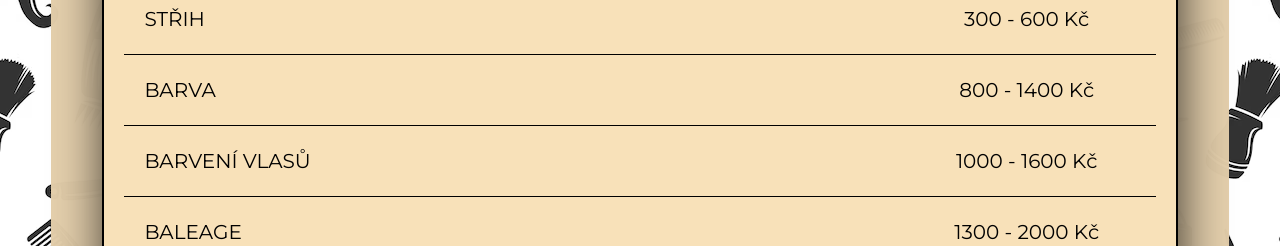
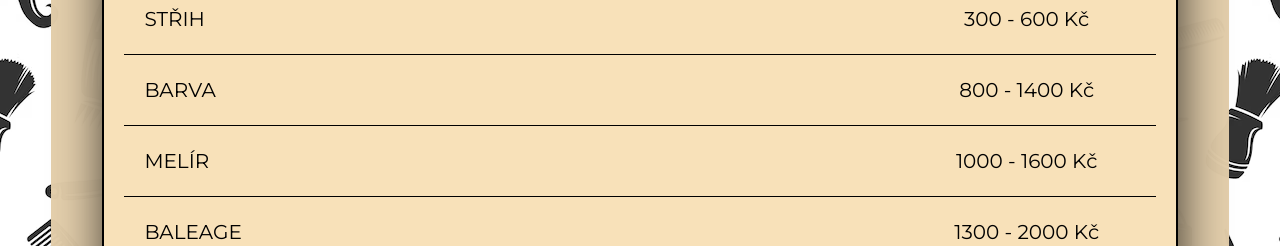
Before and after one commit to r00neey/kk-kadernictvi, a plain HTML site: page index.html in a window 1280 px wide. Shown: the part 2240-2486 px from the top of the page. Drawn offline with nearby package versions, Linux system fonts and the light colour scheme; a web font is replaced by a local one.

Commit message:
minor fix

```diff
--- a/index.html
+++ b/index.html
@@ -158,7 +158,7 @@
               <td>800 - 1400 Kč</td>
             </tr>
             <tr>
-              <td>BARVENÍ VLASŮ</td>
+              <td>MELÍR</td>
               <td>1000 - 1600 Kč</td>
             </tr>
             <tr>
```
